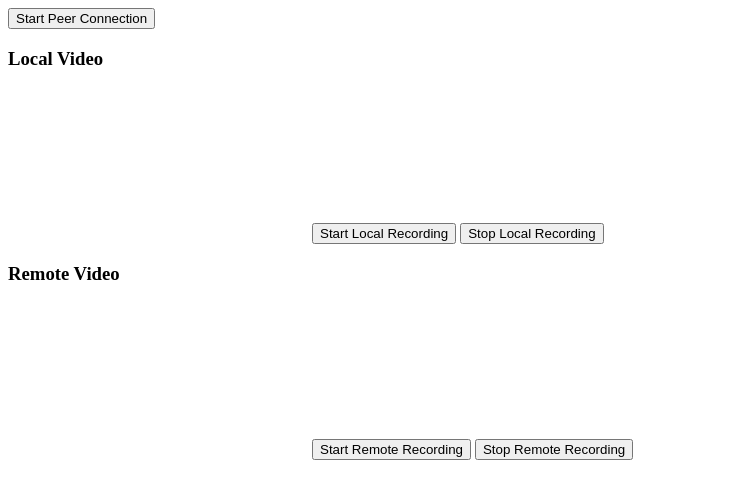
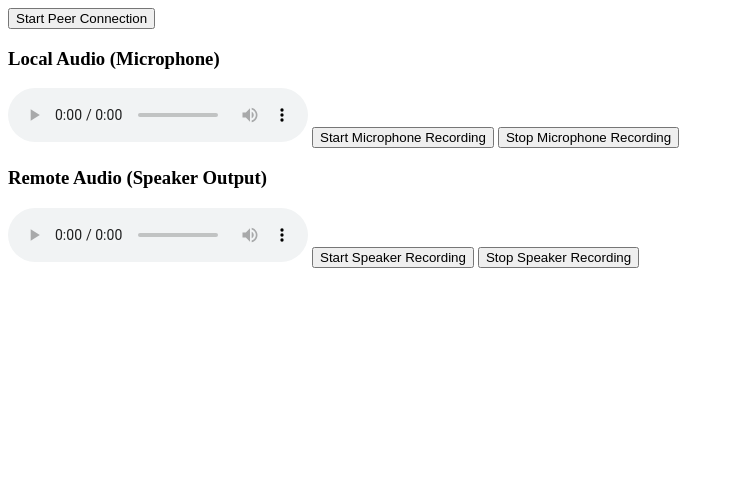
Before and after one commit to motomeru/MediaRecorder2, a plain HTML site: page index.html in a window 1280 px wide. Shown: the whole page, without its empty margins (0-734 px from the left). Drawn offline with Linux system fonts and the light colour scheme.

Commit message:
new file

```diff
--- a/app.js
+++ b/app.js
@@ -1,5 +1,5 @@
-const localVideo = document.getElementById('localVideo');
-const remoteVideo = document.getElementById('remoteVideo');
+const localAudio = document.getElementById('localAudio');
+const remoteAudio = document.getElementById('remoteAudio');
 const startPeerBtn = document.getElementById('startPeer');
 
 const startLocalRecordingBtn = document.getElementById('startLocalRecording');
@@ -13,7 +13,7 @@ let remoteStream;
 let localRecorder;
 let remoteRecorder;
 
-// Basic configuration
+// Basic STUN server configuration
 const configuration = {
     iceServers: [
         { urls: 'stun:stun.l.google.com:19302' }
@@ -27,15 +27,15 @@ const pc2 = new RTCPeerConnection(configuration);
 pc1.onicecandidate = event => pc2.addIceCandidate(event.candidate);
 pc2.onicecandidate = event => pc1.addIceCandidate(event.candidate);
 
-// When remote stream arrives display it in the remote video element
+// When remote stream arrives, display it in the remote audio element
 pc2.ontrack = event => {
-    remoteVideo.srcObject = event.streams[0];
+    remoteAudio.srcObject = event.streams[0];
     remoteStream = event.streams[0];
 };
 
 startPeerBtn.addEventListener('click', async () => {
-    const stream = await navigator.mediaDevices.getUserMedia({ video: true, audio: true });
-    localVideo.srcObject = stream;
+    const stream = await navigator.mediaDevices.getUserMedia({ audio: true });
+    localAudio.srcObject = stream;
     localStream = stream;
 
     stream.getTracks().forEach(track => pc1.addTrack(track, stream));
@@ -52,7 +52,7 @@ startPeerBtn.addEventListener('click', async () => {
 startLocalRecordingBtn.addEventListener('click', () => {
     localRecorder = new MediaRecorder(localStream);
     localRecorder.start();
-    // TODO: Handle ondataavailable for localRecorder like in your original code
+    // TODO: Handle ondataavailable for localRecorder as per your requirements
 });
 
 stopLocalRecordingBtn.addEventListener('click', () => {
@@ -62,7 +62,7 @@ stopLocalRecordingBtn.addEventListener('click', () => {
 startRemoteRecordingBtn.addEventListener('click', () => {
     remoteRecorder = new MediaRecorder(remoteStream);
     remoteRecorder.start();
-    // TODO: Handle ondataavailable for remoteRecorder like in your original code
+    // TODO: Handle ondataavailable for remoteRecorder as per your requirements
 });
 
 stopRemoteRecordingBtn.addEventListener('click', () => {
--- a/index.html
+++ b/index.html
@@ -3,23 +3,23 @@
 <head>
     <meta charset="UTF-8">
     <meta name="viewport" content="width=device-width, initial-scale=1.0">
-    <title>WebRTC Recorder</title>
+    <title>Audio WebRTC Recorder</title>
 </head>
 <body>
     <button id="startPeer">Start Peer Connection</button>
 
     <div id="localControls">
-        <h3>Local Video</h3>
-        <video id="localVideo" autoplay muted playsinline></video>
-        <button id="startLocalRecording">Start Local Recording</button>
-        <button id="stopLocalRecording">Stop Local Recording</button>
+        <h3>Local Audio (Microphone)</h3>
+        <audio id="localAudio" controls></audio>
+        <button id="startLocalRecording">Start Microphone Recording</button>
+        <button id="stopLocalRecording">Stop Microphone Recording</button>
     </div>
 
     <div id="remoteControls">
-        <h3>Remote Video</h3>
-        <video id="remoteVideo" autoplay playsinline></video>
-        <button id="startRemoteRecording">Start Remote Recording</button>
-        <button id="stopRemoteRecording">Stop Remote Recording</button>
+        <h3>Remote Audio (Speaker Output)</h3>
+        <audio id="remoteAudio" controls></audio>
+        <button id="startRemoteRecording">Start Speaker Recording</button>
+        <button id="stopRemoteRecording">Stop Speaker Recording</button>
     </div>
 
     <script src="app.js"></script>
```
